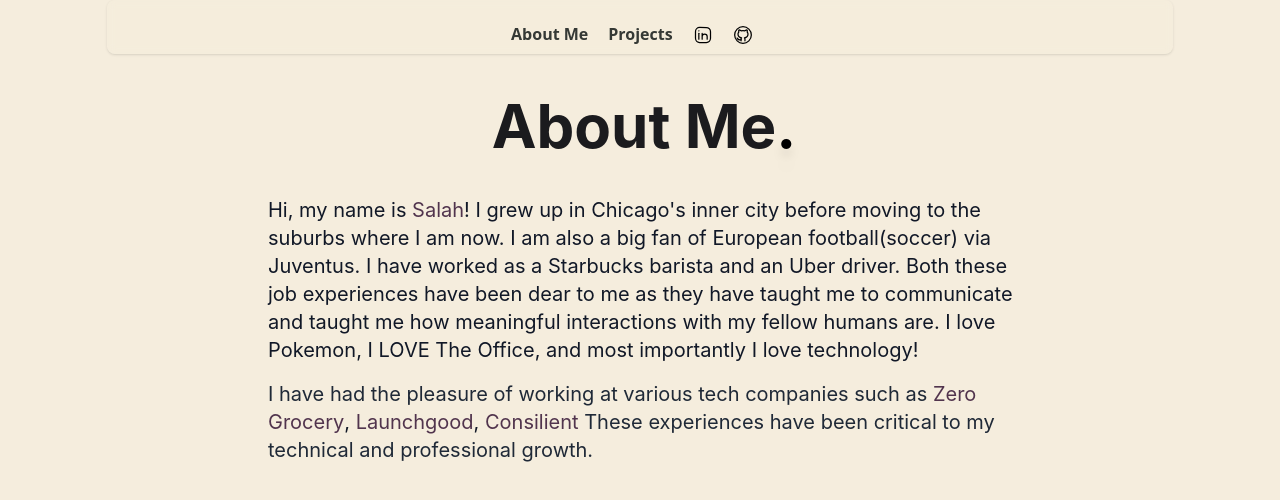
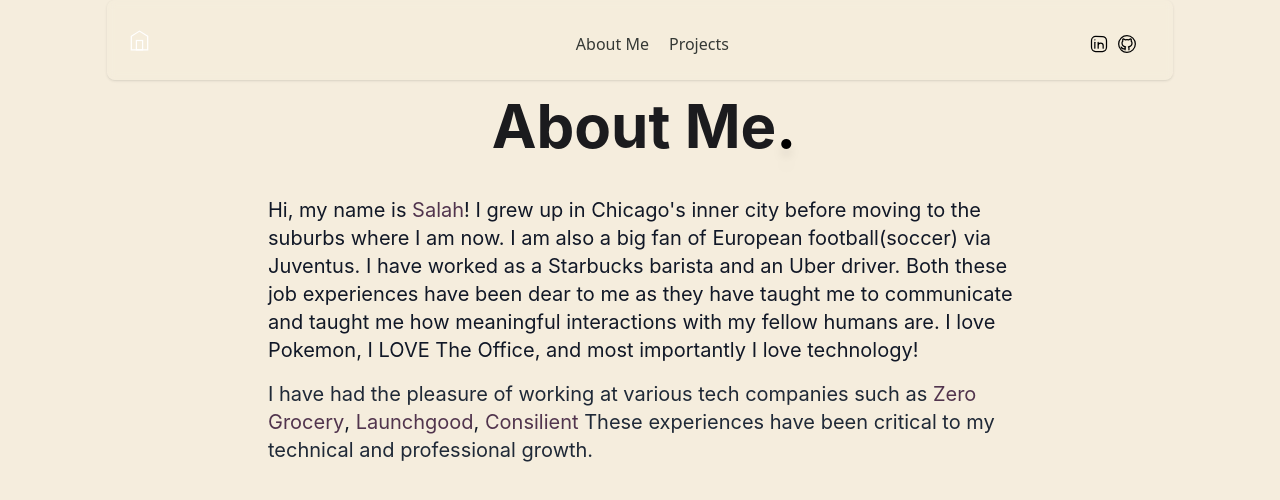
Before and after one commit to salahraja/portfolio, a Next.js app: page /about in a window 1280 px wide. Shown: the top 500 px of the page. Built offline with nearby package versions, Linux system fonts and the light colour scheme.

Commit message:
added home button

```diff
--- a/components/nav.tsx
+++ b/components/nav.tsx
@@ -38,11 +38,11 @@
     <div className="fixed inset-x-0 mx-auto w-5/6 flex-1 justify-center z-10">
       <nav className="font-sans bg-[#F5EDDD] dark:bg-zinc-800/30 bg-opacity-40 backdrop-blur-sm rounded-lg shadow">
         <div className="mx-auto text-center">
-          <div className="sm:h-[6.7vh] phone:h-[11vh] space-y-2 ml-auto w-auto whitespace-nowrap font-semibold">
+          <div className="sm:h-[5rem] phone:h-[4.5rem] space-y-2 ml-auto  pt-1  w-auto whitespace-nowrap font-semibold">
             <Link href={"/"}>
               <div className="pt-[13.5px]"></div>
             </Link>{" "}
-            <div className="w-[80.5vw] h-10 space-x-5 dark:text-white text-[#353935] -space-y-2">
+            <div className="w-[80.5vw] h-10 phone:pb-5 space-x-5 dark:text-white text-[#353935] -space-y-2">
               <div className=""></div>
               <Link href={"/about"}>About Me</Link>
               <Link href={"/projects"}>Projects</Link>
--- a/components/nav2.tsx
+++ b/components/nav2.tsx
@@ -38,15 +38,27 @@
     <div className="fixed inset-x-0 mx-auto w-5/6 flex-1 justify-center z-10">
       <nav className="font-sans bg-[#F5EDDD] dark:bg-zinc-800/30 bg-opacity-40 backdrop-blur-sm rounded-lg shadow">
         <div className="mx-auto text-center">
-          <div className="sm:h-[6.7vh] phone:h-[11vh] space-y-2 ml-auto w-auto whitespace-nowrap font-semibold">
+          <div className="w-[80.5vw] h-[3rem] py-10 space-x-5 dark:text-white text-[#353935] flex items-center justify-between">
+            <div className="flex items-center">
+              <div className="pl-5 ">
                 <Link href={"/"}>
-              <div className="pt-[13.5px]"></div>
-            </Link>{" "}
-            <div className="w-[80.5vw] h-10 space-x-5 dark:text-white text-[#353935] -space-y-2">
-              <div className=""></div>
+                  <Image
+                    src="/home.svg" // Adjust the path as needed
+                    alt="Home"
+                    width={25}
+                    height={25}
+                    className="cursor-pointer"
+                  />
+                </Link>
+              </div>
+            </div>
+            <div className="flex items-center space-x-5 pt-2 pl-[4rem]">
               <Link href={"/about"}>About Me</Link>
               <Link href={"/projects"}>Projects</Link>
-              <button className="w-5 flex-1">
+            </div>
+            <div className="flex items-center space-x-5">
+              <div className="flex space-x-2 items-center">
+                <button className="w-5 h-5">
                   <Link href="https://www.linkedin.com/in/salahraja/">
                     <Image
                       src="/linkedin.svg"
@@ -61,7 +73,7 @@
                     />
                   </Link>
                 </button>
-              <button className=" w-5 h-2">
+                <button className="w-5 h-5">
                   <Link href="https://github.com/salahraja">
                     <Image
                       src="/github.svg"
@@ -79,6 +91,7 @@
               </div>
             </div>
           </div>
+        </div>
       </nav>
     </div>
   );
--- a/pages/_app.tsx
+++ b/pages/_app.tsx
@@ -9,7 +9,7 @@
       {/* Add the favicon */}
       <Head>
         <link rel="shortcut icon" href="https://ln5.sync.com/dl/a699f5400/b9iq6q48-safke7sv-d5ta2cef-s4nerx2n" />
-        <title>My page title</title>
+        <title>Salah&apos;s Portfolio</title>
         <meta property="og:title" content="Salah's Portfolio" />
         <meta property="og:description" content="My coding portfolio!" />
         <meta property="og:image" content="https://ln5.sync.com/dl/7d729f030/fz2kbahu-ic82gbfv-5ne52xe9-zq8u9xpn" />
```
Also changed, not shown: public/home.gif (added), public/home.svg (added). Lines whose indentation alone changed are shown as unchanged.
